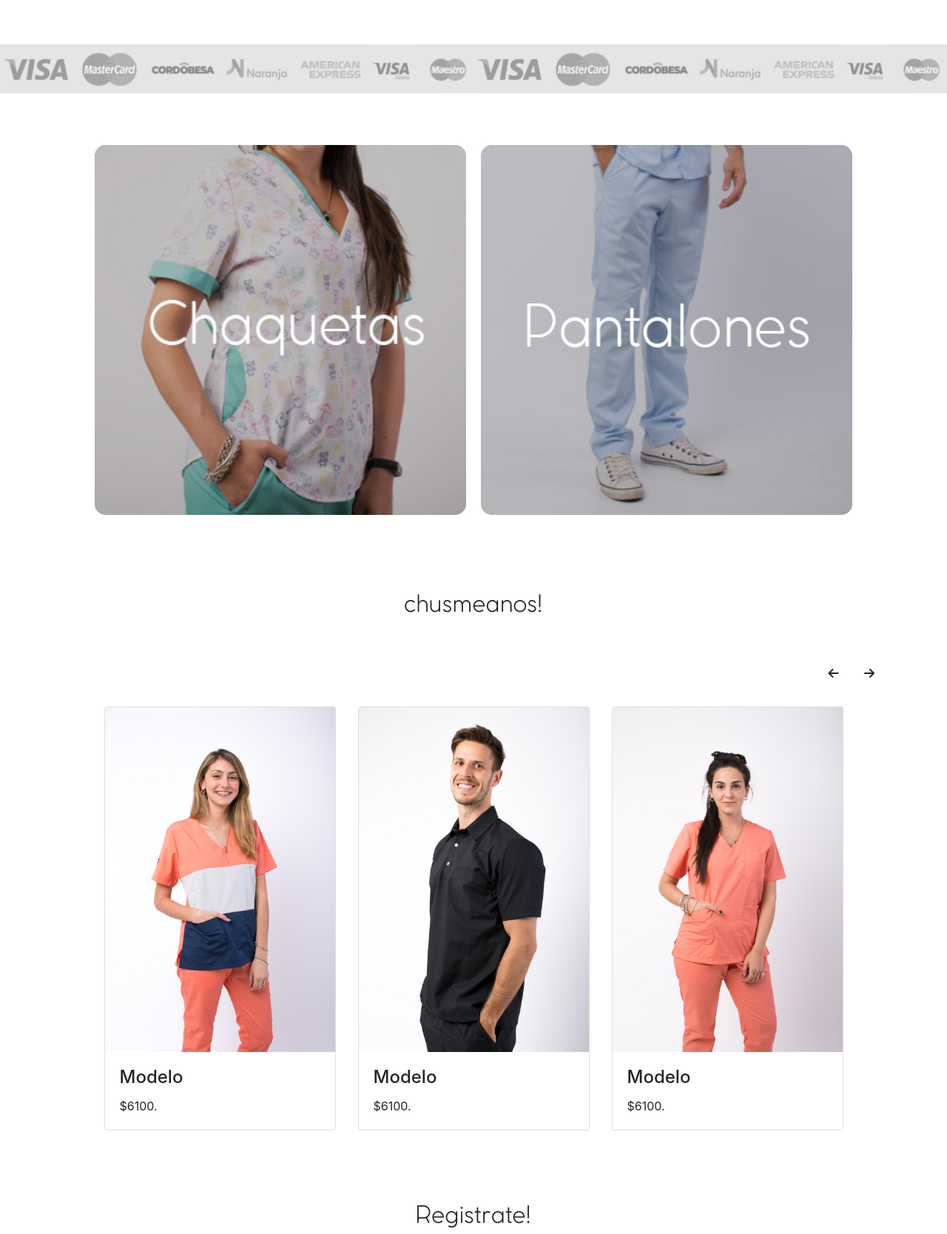
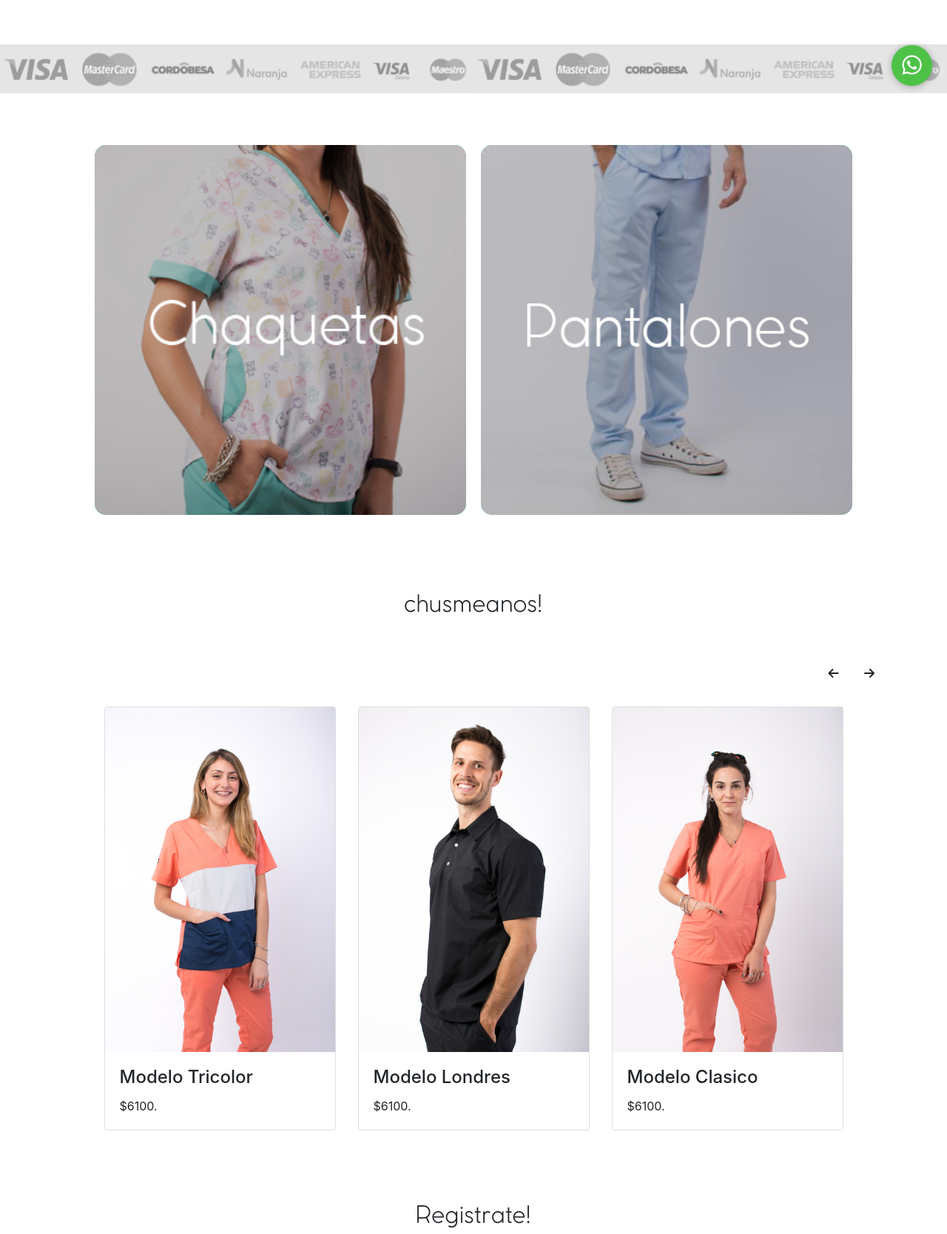
Before and after one commit to aguspeiretti/EntregaFinalDesarrolloWeb, a website: page index.html in a window 1280 px wide. Shown: the part 664-2332 px from the top of the page at 74% size. Drawn offline with nearby package versions, Linux system fonts and the light colour scheme.

Commit message:
subida17:24

```diff
--- a/index.html
+++ b/index.html
@@ -25,6 +25,9 @@
 </head>
 
 <body>
+    <a href="https://wa.me/543518015096" class="btnWsp" target="_blank">
+        <i class="fa-brands fa-whatsapp"></i>
+    </a>
     <header>
         <nav class="navContainer">
 
@@ -149,7 +152,7 @@
                                                 <div class="card">
                                                     <img class="img-fluid" alt="100%x280" src="/imagenes/h1.jpg">
                                                     <div class="card-body">
-                                                        <h4 class="card-title">modelo toronto</h4>
+                                                        <h4 class="card-title">Modelo Toronto</h4>
                                                         <p class="card-text">$6100.</p>
 
                                                     </div>
@@ -160,7 +163,7 @@
                                                 <div class="card">
                                                     <img class="img-fluid" alt="100%x280" src="/imagenes/m1.jpg">
                                                     <div class="card-body">
-                                                        <h4 class="card-title">modelo </h4>
+                                                        <h4 class="card-title">Modelo Venecia </h4>
                                                         <p class="card-text">$6100.</p>
 
                                                     </div>
@@ -170,7 +173,7 @@
                                                 <div class="card">
                                                     <img class="img-fluid" alt="100%x280" src="/imagenes/h2.jpg">
                                                     <div class="card-body">
-                                                        <h4 class="card-title">Modelo</h4>
+                                                        <h4 class="card-title">Modelo Clasico</h4>
                                                         <p class="card-text">$6100.</p>
 
                                                     </div>
@@ -186,7 +189,7 @@
                                                 <div class="card">
                                                     <img class="img-fluid" alt="100%x280" src="/imagenes/m2.jpg">
                                                     <div class="card-body">
-                                                        <h4 class="card-title">Modelo</h4>
+                                                        <h4 class="card-title">Modelo Tricolor</h4>
                                                         <p class="card-text">$6100.</p>
 
                                                     </div>
@@ -197,7 +200,7 @@
                                                 <div class="card">
                                                     <img class="img-fluid" alt="100%x280" src="/imagenes/h3.jpg">
                                                     <div class="card-body">
-                                                        <h4 class="card-title">Modelo</h4>
+                                                        <h4 class="card-title">Modelo Londres</h4>
                                                         <p class="card-text">$6100.</p>
 
                                                     </div>
@@ -207,7 +210,7 @@
                                                 <div class="card">
                                                     <img class="img-fluid" alt="100%x280" src="/imagenes/m3.jpg">
                                                     <div class="card-body">
-                                                        <h4 class="card-title">Modelo</h4>
+                                                        <h4 class="card-title">Modelo Clasico</h4>
                                                         <p class="card-text">$6100.</p>
 
                                                     </div>
@@ -223,7 +226,7 @@
                                                 <div class="card">
                                                     <img class="img-fluid" alt="100%x280" src="/imagenes/m4.jpg">
                                                     <div class="card-body">
-                                                        <h4 class="card-title">Modelo</h4>
+                                                        <h4 class="card-title">Modelo Colombia</h4>
                                                         <p class="card-text">$6100.</p>
 
                                                     </div>
@@ -234,7 +237,7 @@
                                                 <div class="card">
                                                     <img class="img-fluid" alt="100%x280" src="/imagenes/h4.jpg">
                                                     <div class="card-body">
-                                                        <h4 class="card-title">modelot</h4>
+                                                        <h4 class="card-title">modelo Viena</h4>
                                                         <p class="card-text">$6100.</p>
 
                                                     </div>
@@ -244,7 +247,7 @@
                                                 <div class="card">
                                                     <img class="img-fluid" alt="100%x280" src="/imagenes/m5.jpg">
                                                     <div class="card-body">
-                                                        <h4 class="card-title">Modelo</h4>
+                                                        <h4 class="card-title">Modelo Bahia</h4>
                                                         <p class="card-text">$6100.</p>
                                                     </div>
                                                 </div>
--- a/scss/_main.scss
+++ b/scss/_main.scss
@@ -1,5 +1,26 @@
 @import "media";
 @import "variables";
+
+.btnWsp {
+  position: fixed;
+  width: 55px;
+  height: 55px;
+  line-height: 55px;
+  bottom: 20px;
+  right: 20px;
+  background: #4dc247;
+  color: #fff;
+  border-radius: 50px;
+  text-align: center;
+  font-size: 30px;
+  box-shadow: 0px 1px 10px rgba(0, 0, 0, 0.3);
+  z-index: 100;
+  &:hover {
+    text-decoration: none;
+    color: #4dc247;
+    background: #fff;
+  }
+}
 
 .slide {
   width: 90%;
```
Also changed, not shown: pages/accesorios.html (+3 -0 lines), pages/carrito.html (+3 -0 lines), pages/devoluciones.html (+3 -0 lines), pages/envios.html (+3 -0 lines), pages/hombre.html (+3 -0 lines), pages/micuenta.html (+3 -0 lines), pages/mujer.html (+3 -0 lines), pages/ofertas.html (+3 -0 lines), pages/sucursal.html (+3 -0 lines), css/estilo.css.
